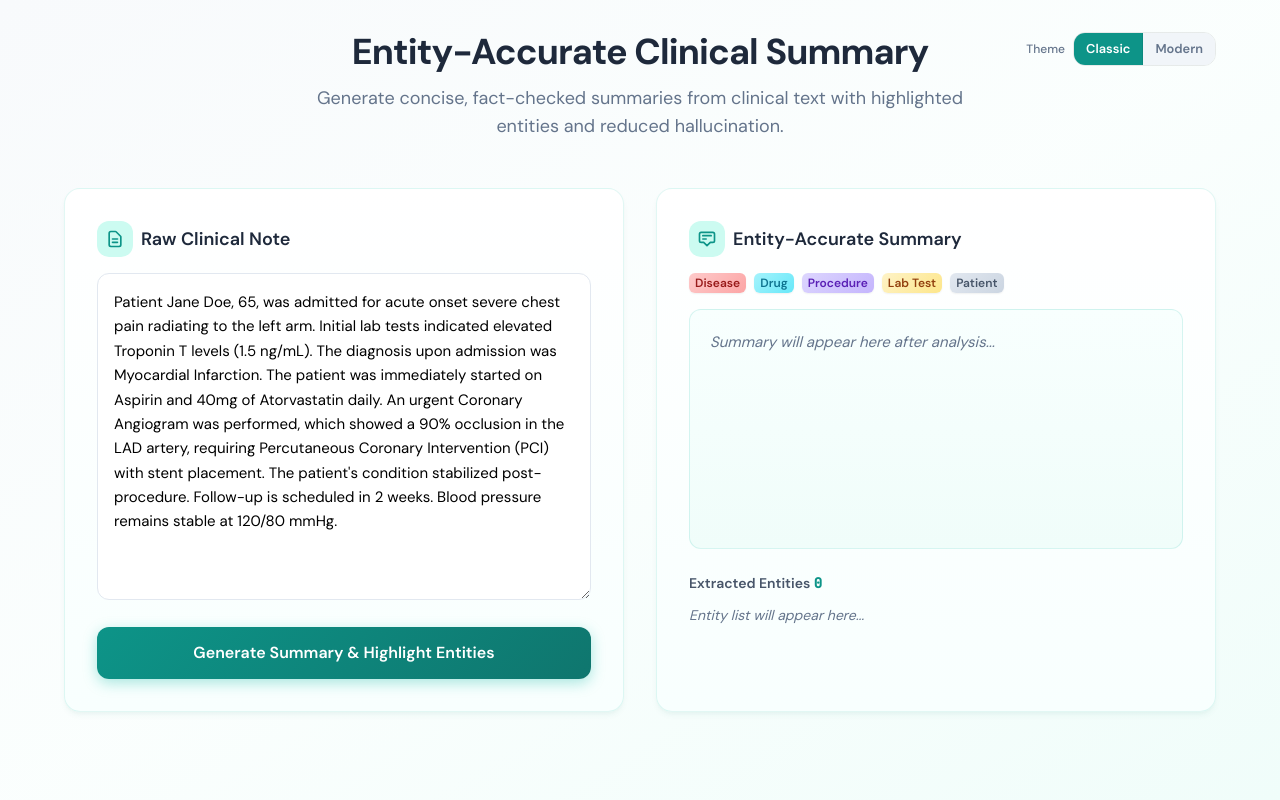
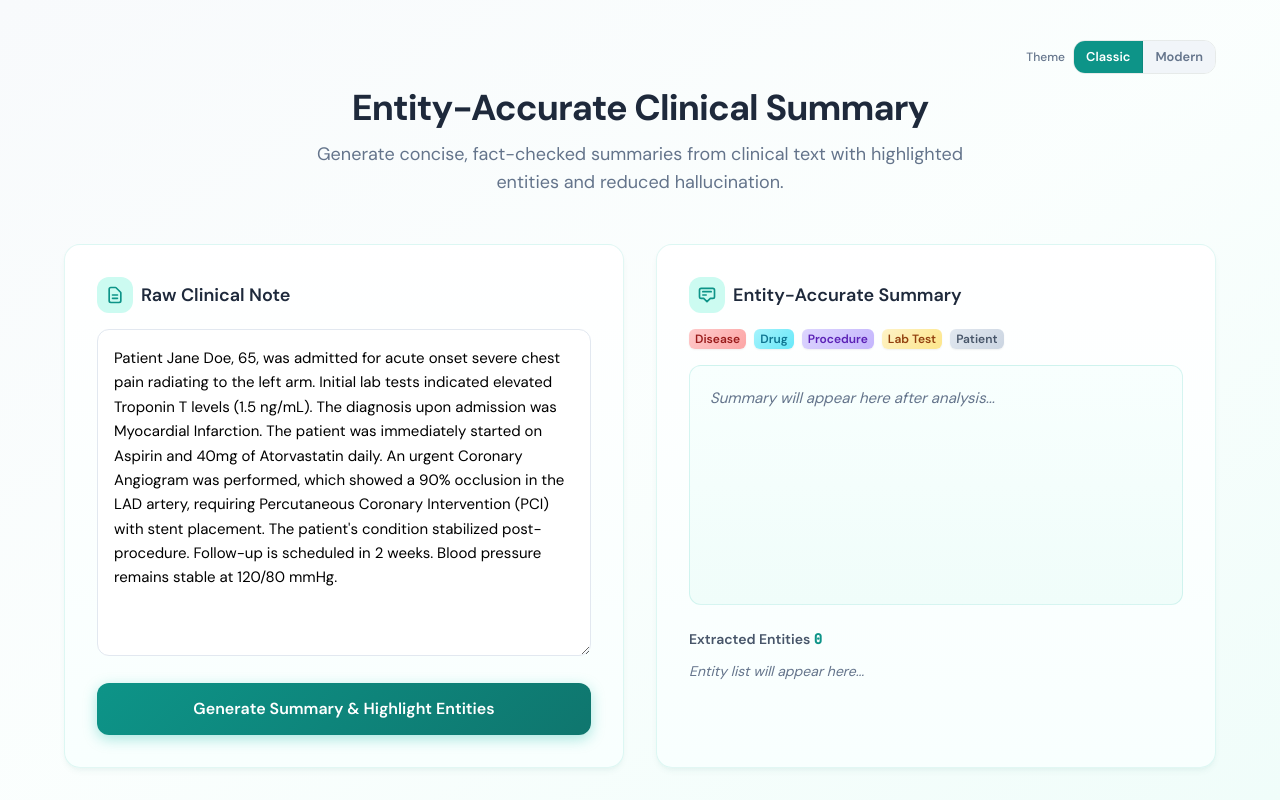
Before and after one commit to rishipabbathi/clinical-text-summarization, a website: page index.html in a window 1280 px wide. Drawn offline with nearby package versions, Linux system fonts and the light colour scheme; no server answers.

Commit message:
Adjust header padding and theme switcher position

```diff
--- a/index.html
+++ b/index.html
@@ -131,8 +131,8 @@
 </head>
 <body class="min-h-screen p-4 sm:p-6 lg:p-8" data-theme="classic">
     <div id="app" class="max-w-6xl mx-auto">
-        <header class="text-center mb-10 sm:mb-12 relative">
-            <div class="absolute top-0 right-0 flex items-center gap-2">
+        <header class="text-center mb-10 sm:mb-12 pt-12 sm:pt-14 relative">
+            <div class="absolute top-2 right-0 flex items-center gap-2">
                 <span class="text-xs font-medium text-ink-500 theme-modern-muted" id="theme-label">Theme</span>
                 <div class="theme-switcher">
                     <button type="button" id="theme-classic" class="active" aria-pressed="true">Classic</button>
```
